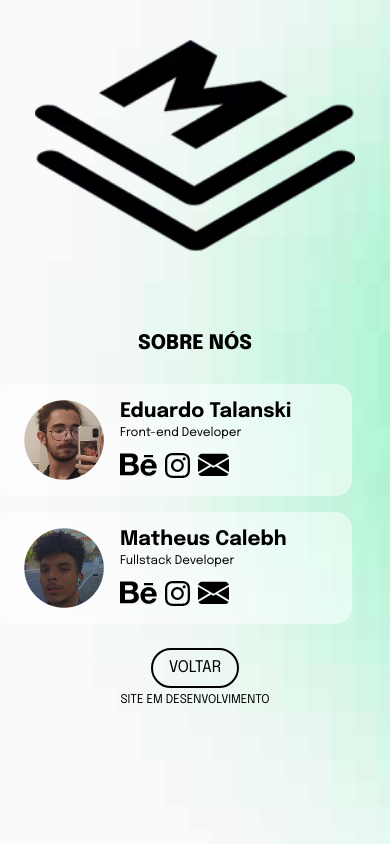
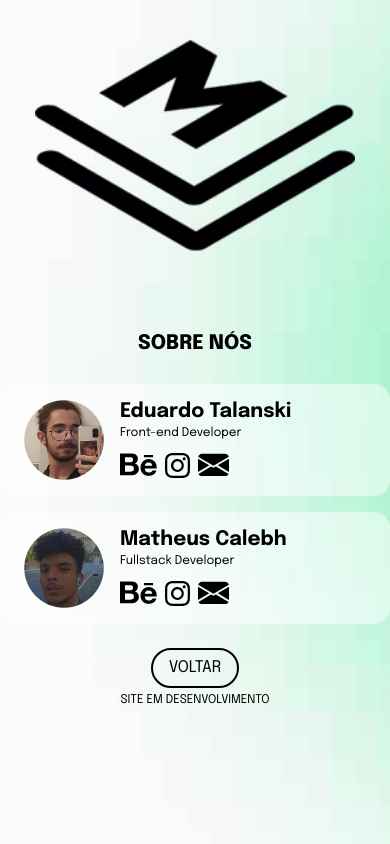
Before and after one commit to maduradodev/madurado-weblanding, a plain HTML site: page about.html in a window 390 px wide. Drawn offline with Linux system fonts and the light colour scheme.

Commit message:
Update style.css
Removi o position relative do .cardcontainer (sem utilidade)

Adicionei um @media max-width 769px para otimizar a width do .cardcontainer

```diff
--- a/css/style.css
+++ b/css/style.css
@@ -25,7 +25,6 @@ body{
 }
 
 .cardcontainer {
-  position: relative;
   display: flex;
   background-color:rgb(255, 255, 255, 0.5);
   border-radius:1rem;
@@ -60,3 +59,10 @@ body{
   }
 
 }
+
+@media only screen and (max-width: 769px) {
+  .cardcontainer {
+    width:100%;
+  }
+
+}
```
